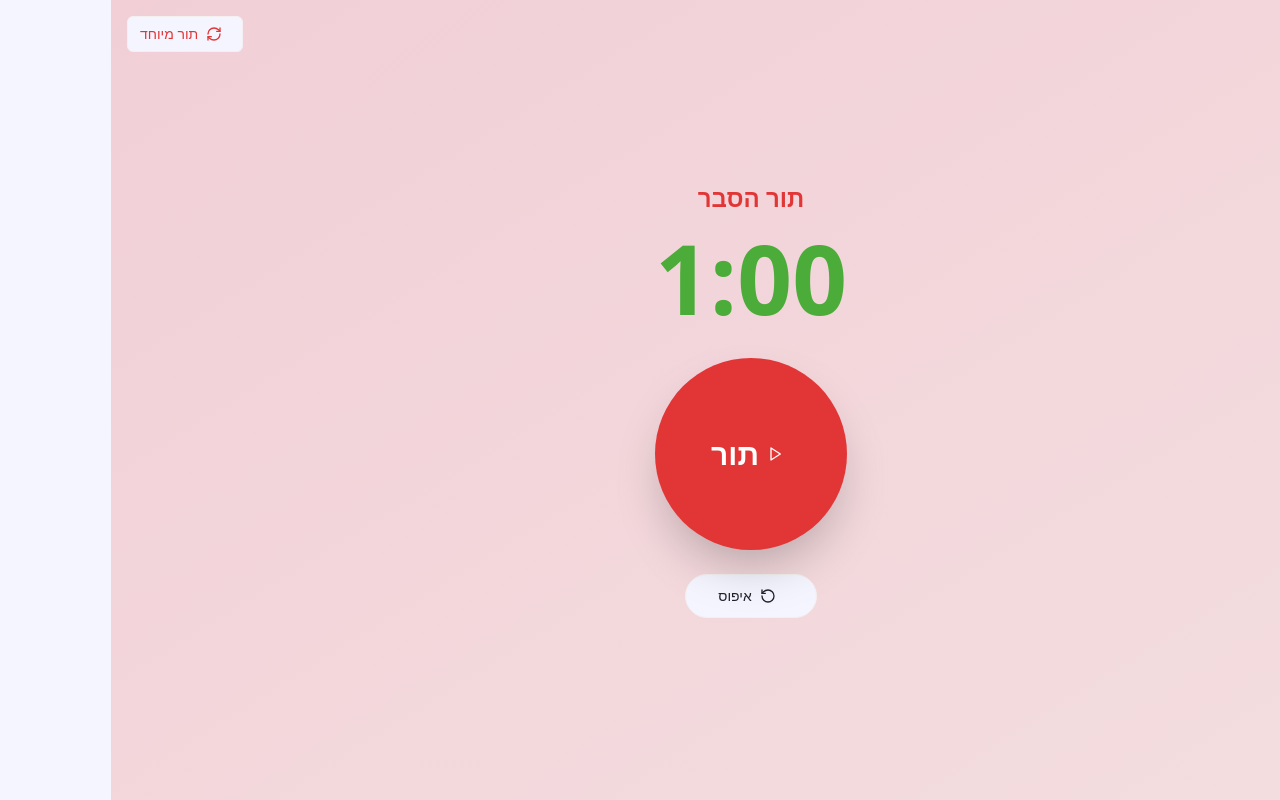
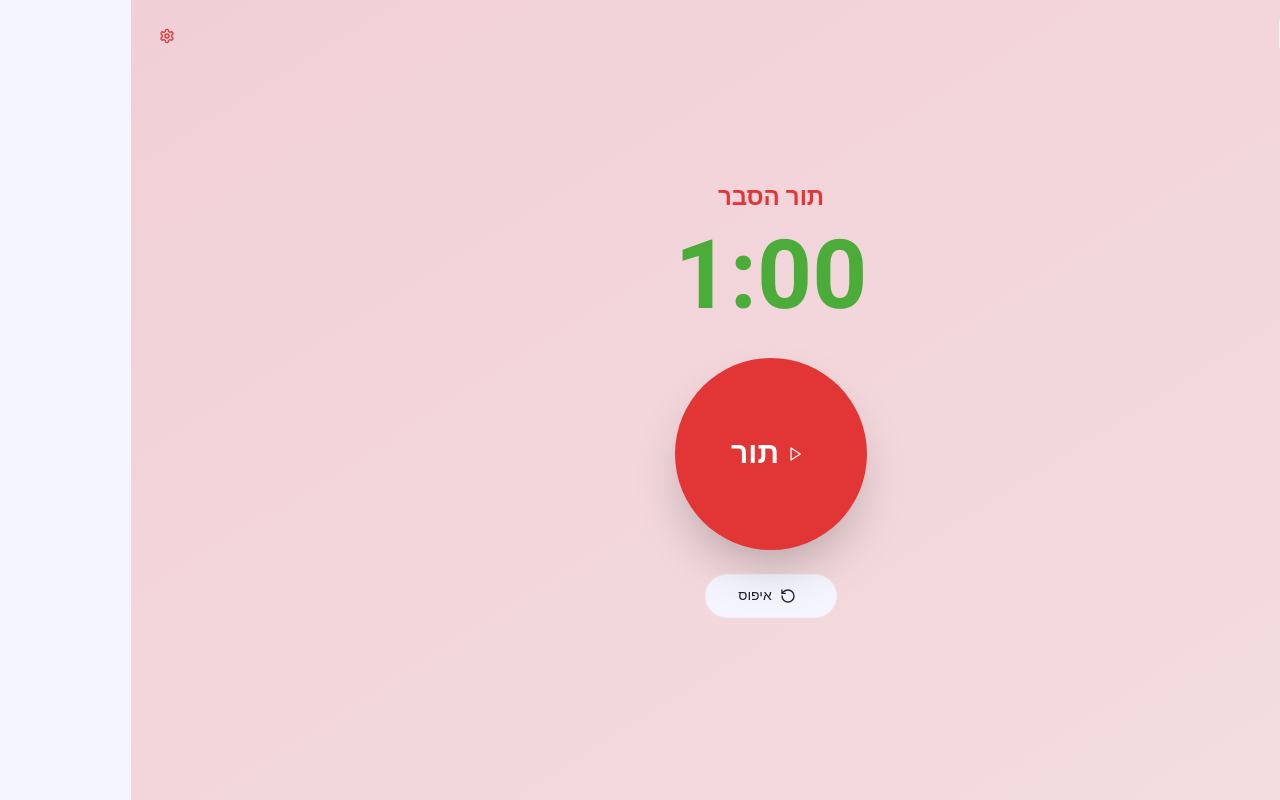
Before and after one commit to uri879/Finkalias, a React (Vite) app: page / in a window 1280 px wide. Built offline with nearby package versions, Linux system fonts and the light colour scheme.

Commit message:
step-4: rtl pass + hebrew font (heebo)

```diff
--- a/index.html
+++ b/index.html
@@ -6,6 +6,9 @@
     <title>טיימר אליאס</title>
     <meta name="description" content="טיימר דיגיטלי למשחק אליאס" />
 
+    <link rel="preconnect" href="https://fonts.googleapis.com" />
+    <link rel="preconnect" href="https://fonts.gstatic.com" crossorigin />
+    <link href="https://fonts.googleapis.com/css2?family=Heebo:wght@400;500;700;900&display=swap" rel="stylesheet" />
   </head>
 
   <body>
--- a/src/components/AliasTimer.tsx
+++ b/src/components/AliasTimer.tsx
@@ -20,9 +20,9 @@
         variant="outline"
         size="sm"
         onClick={toggleMode}
-        className="absolute top-4 left-4 text-primary hover:text-primary/80"
+        className="absolute top-4 start-4 text-primary hover:text-primary/80"
       >
-        <RefreshCw className="h-4 w-4 mr-2" />
+        <RefreshCw className="h-4 w-4 ms-2" />
         {timer.mode === 'regular' ? 'תור מיוחד' : 'תור רגיל'}
       </Button>
 
@@ -31,7 +31,7 @@
         variant="ghost"
         size="icon"
         onClick={() => setShowSettings(true)}
-        className="absolute top-4 right-4 text-primary hover:text-primary/80"
+        className="absolute top-4 end-4 text-primary hover:text-primary/80"
       >
         <Settings className="h-6 w-6" />
       </Button>
--- a/src/components/timer/TimerControls.tsx
+++ b/src/components/timer/TimerControls.tsx
@@ -43,12 +43,12 @@
       >
         {isRunning ? (
           <>
-            <Pause className="w-12 h-12 mr-2" />
+            <Pause className="w-12 h-12 ms-2" />
             השהה
           </>
         ) : (
           <>
-            <Play className="w-12 h-12 mr-2" />
+            <Play className="w-12 h-12 ms-2" />
             {getButtonText(isFinished, mode, phase)}
           </>
         )}
@@ -62,7 +62,7 @@
           size="lg"
           className="rounded-full px-8 py-4"
         >
-          <RotateCcw className="w-5 h-5 mr-2" />
+          <RotateCcw className="w-5 h-5 ms-2" />
           איפוס
         </Button>
 
@@ -73,7 +73,7 @@
             size="lg"
             className="rounded-full px-8 py-4"
           >
-            <RefreshCw className="w-5 h-5 mr-2" />
+            <RefreshCw className="w-5 h-5 ms-2" />
             למילה הבאה
           </Button>
         )}
--- a/src/index.css
+++ b/src/index.css
@@ -106,5 +106,6 @@
 
   body {
     @apply bg-background text-foreground;
+    font-family: 'Heebo', system-ui, sans-serif;
   }
 }
--- a/tailwind.config.ts
+++ b/tailwind.config.ts
@@ -18,6 +18,9 @@
 			}
 		},
 		extend: {
+			fontFamily: {
+				sans: ['Heebo', 'system-ui', 'sans-serif'],
+			},
 			colors: {
 				border: 'hsl(var(--border))',
 				input: 'hsl(var(--input))',
```
